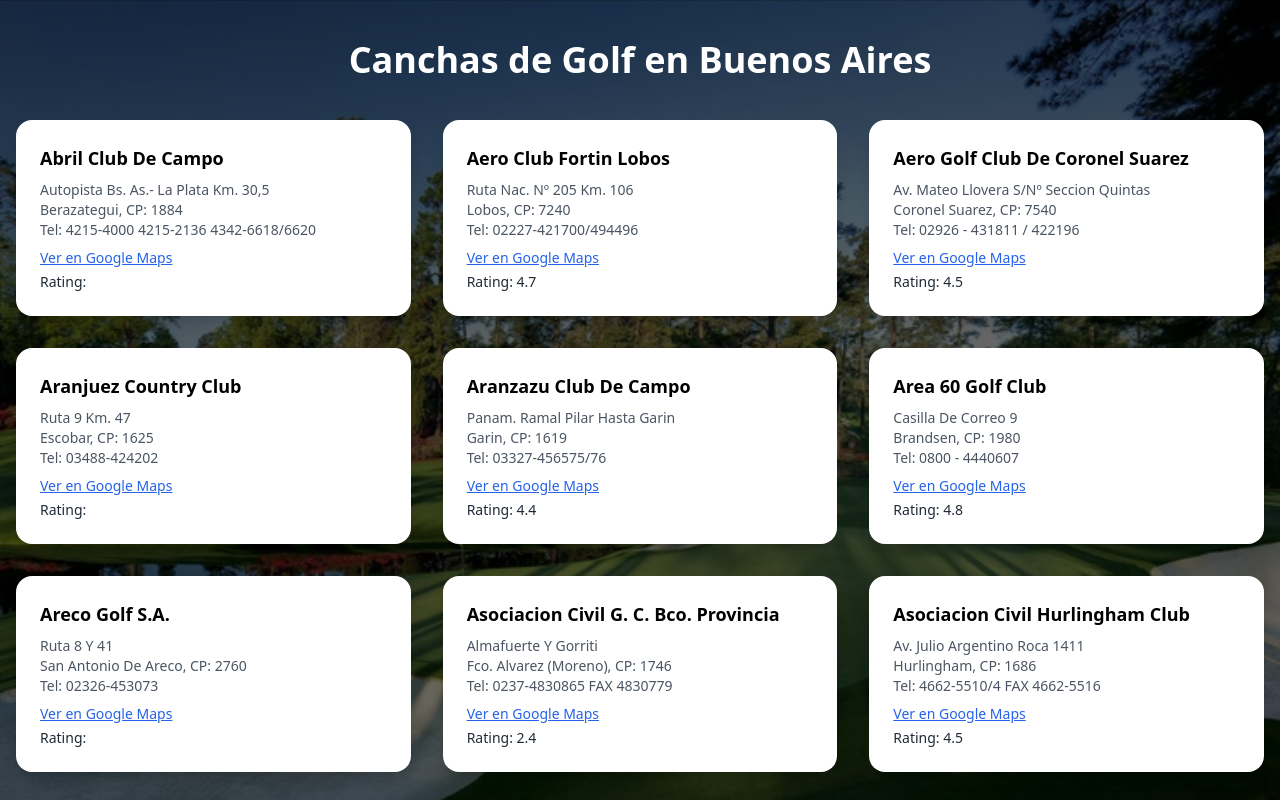
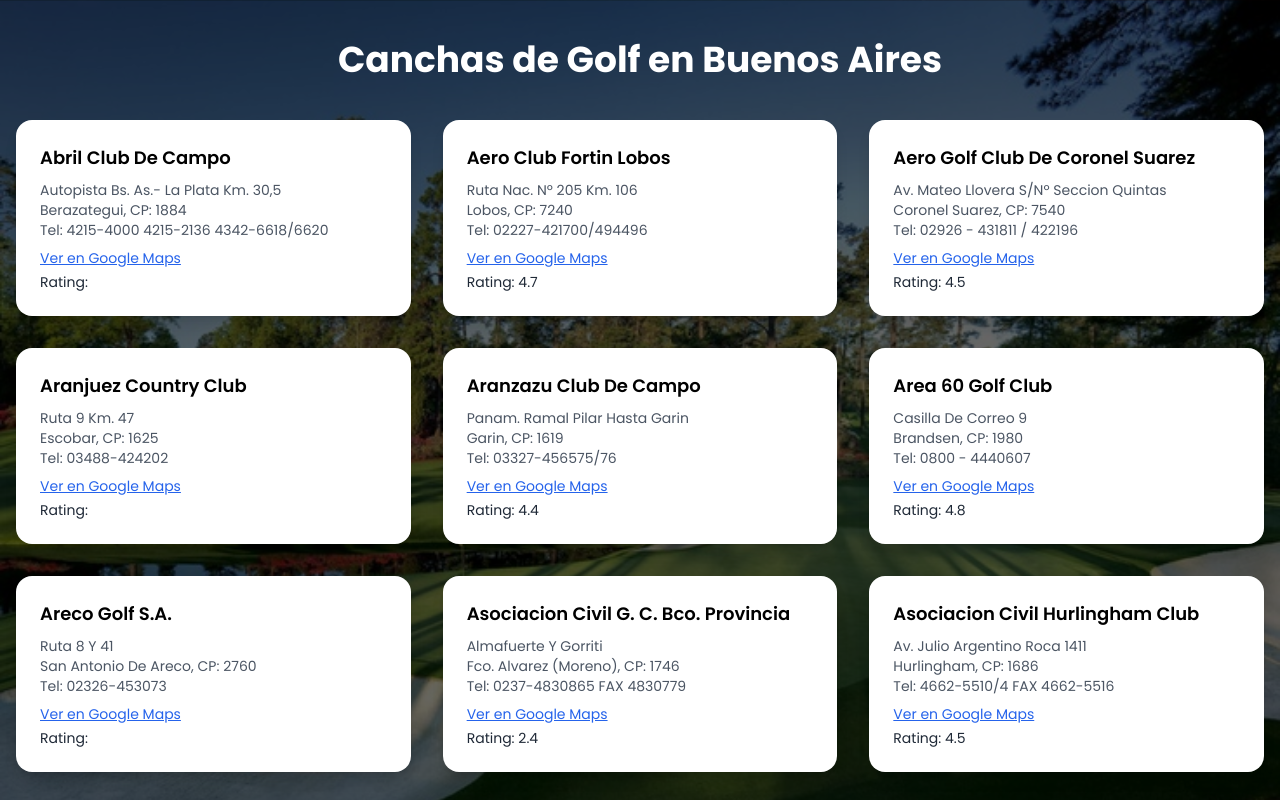
Before and after one commit to martomartomarto/golf-buenos-aires-app, a Next.js app: page / in a window 1280 px wide. Shown: the top 800 px of the page. Built offline with nearby package versions, Linux system fonts and the light colour scheme.

Commit message:
Update tailwind.config.js

```diff
--- a/tailwind.config.js
+++ b/tailwind.config.js
@@ -5,7 +5,14 @@ module.exports = {
     "./components/**/*.{js,ts,jsx,tsx}",
   ],
   theme: {
-    extend: {},
+    extend: {
+      fontFamily: {
+        poppins: ['Poppins', 'sans-serif'],
+      },
+      colors: {
+        greenGlass: 'rgba(34,139,34,0.7)', // verde translúcido
+      },
+    },
   },
   plugins: [],
 };
```
